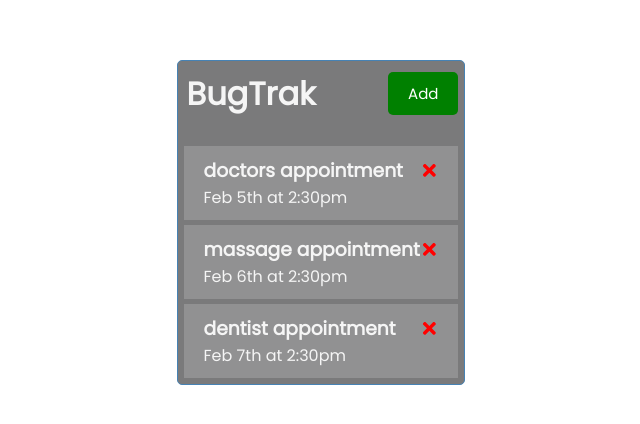
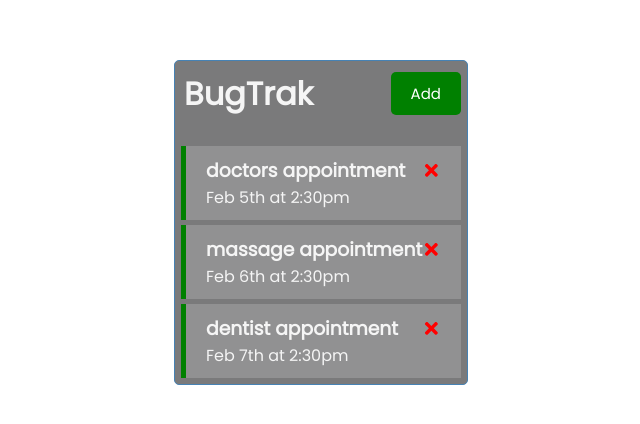
Before and after one commit to BBentleyDev/BugTrak, a React (Create React App) app: page / in a window 1280 px wide. Shown: the part 178-602 px from the top of the page, without its empty margins (319-959 px from the left). Built offline with nearby package versions, Linux system fonts and the light colour scheme.

Commit message:
added reminder to task element

```diff
--- a/src/App.js
+++ b/src/App.js
@@ -27,13 +27,23 @@ function App() {
   // Delete Task
 
   const deleteTask = (id) => {
-    console.log('delete', id)
+    setTasks(tasks.filter((task) => task.id !== id))
+  }
+
+  // Toggle Reminder
+
+  const toggleReminder = (id) => {
+    setTasks(tasks.map((task) =>
+    task.id === id ? {...task, reminder: !task.reminder}
+    : task))
   }
 
   return (
     <div className="container">
       <Header title='BugTrak' />
-      <Tasks tasks={tasks} onDelete={deleteTask}/>
+     {tasks.length > 0 ?
+     <Tasks tasks={tasks} onDelete={deleteTask} onToggle={toggleReminder}/>
+     : 'No Tasks to show'}
     </div>
   );
 }
--- a/src/components/Task.js
+++ b/src/components/Task.js
@@ -1,8 +1,8 @@
 import { FaTimes } from 'react-icons/fa'
 
-const Task = ( {task, onDelete} ) => {
+const Task = ( {task, onDelete, onToggle} ) => {
   return (
-    <div className='task'>
+    <div className={`task ${task.reminder ? 'reminder' : ''}`} onDoubleClick={() => onToggle(task.id)}>
         <h3>
             {task.text}
             <FaTimes
--- a/src/components/Tasks.js
+++ b/src/components/Tasks.js
@@ -1,10 +1,15 @@
 import Task from './Task'
 
-const Tasks = ({ tasks, onDelete }) => {
+const Tasks = ({ tasks, onDelete, onToggle }) => {
   return (
     <>
         {tasks.map( (task) => (
-            <Task key={task.id} task={task} onDelete={onDelete}/>
+            <Task
+                key={task.id}
+                task={task}
+                onDelete={onDelete}
+                onToggle={onToggle}
+            />
         ))}
     </>
   )
```
